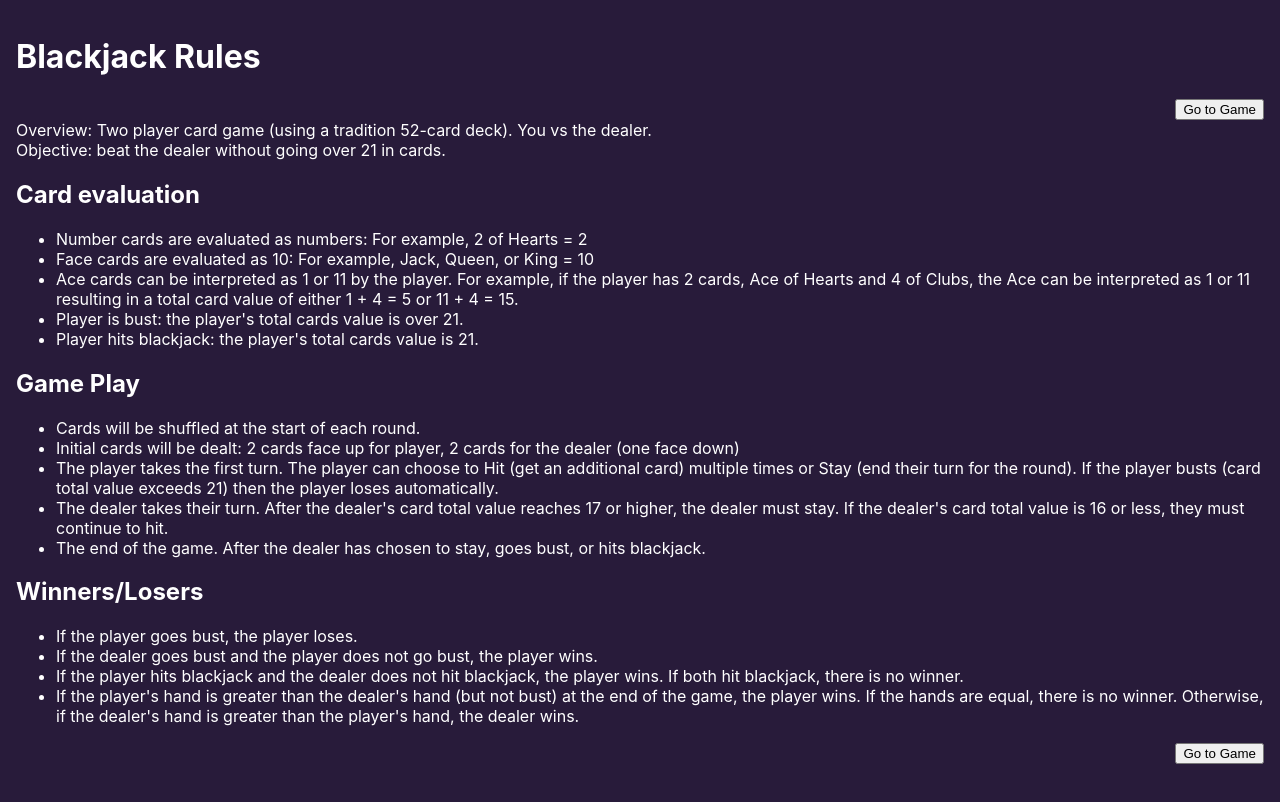
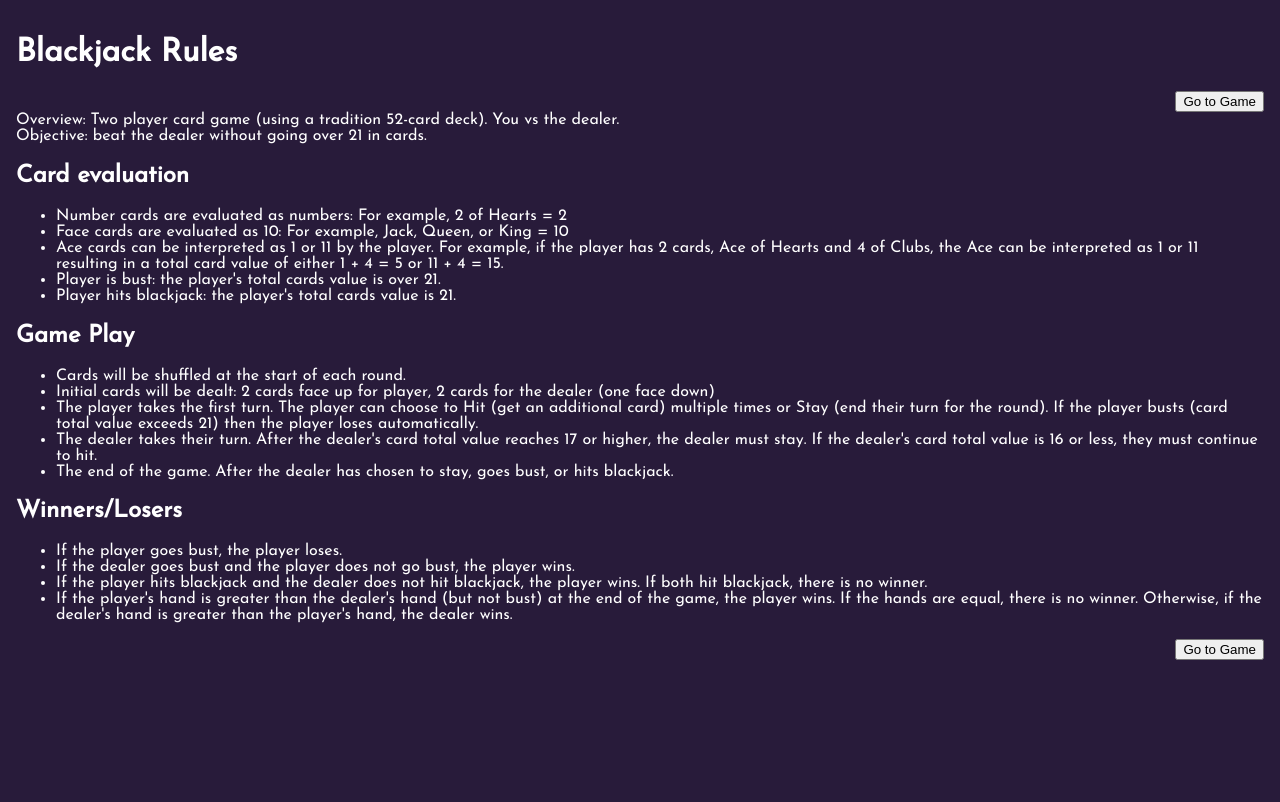
Before and after one commit to cch5ng/blackjack-demon, a React (Create React App) app: page / in a window 1280 px wide. Shown: the top 802 px of the page. Built offline with nearby package versions, Linux system fonts and the light colour scheme; a web font is replaced by a local one.

Commit message:
add font style

```diff
--- a/src/index.css
+++ b/src/index.css
@@ -1,13 +1,8 @@
 body {
   margin: 0;
-  font-family: -apple-system, BlinkMacSystemFont, 'Segoe UI', 'Roboto', 'Oxygen',
-    'Ubuntu', 'Cantarell', 'Fira Sans', 'Droid Sans', 'Helvetica Neue',
-    sans-serif;
+  padding: 0;
+  box-sizing: border-box;
+  font-family: 'Josefin Sans', sans-serif;
   -webkit-font-smoothing: antialiased;
   -moz-osx-font-smoothing: grayscale;
 }
-
-code {
-  font-family: source-code-pro, Menlo, Monaco, Consolas, 'Courier New',
-    monospace;
-}
```
